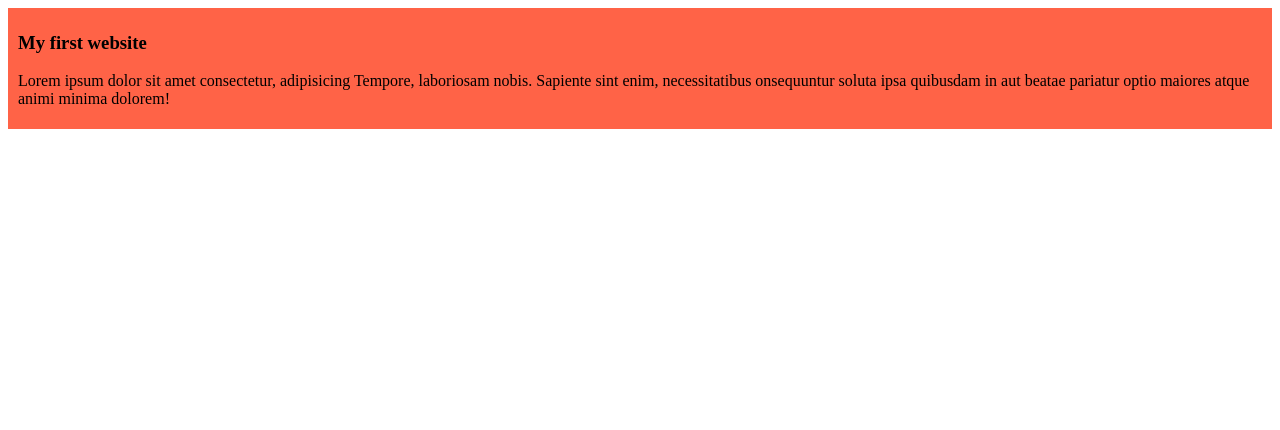
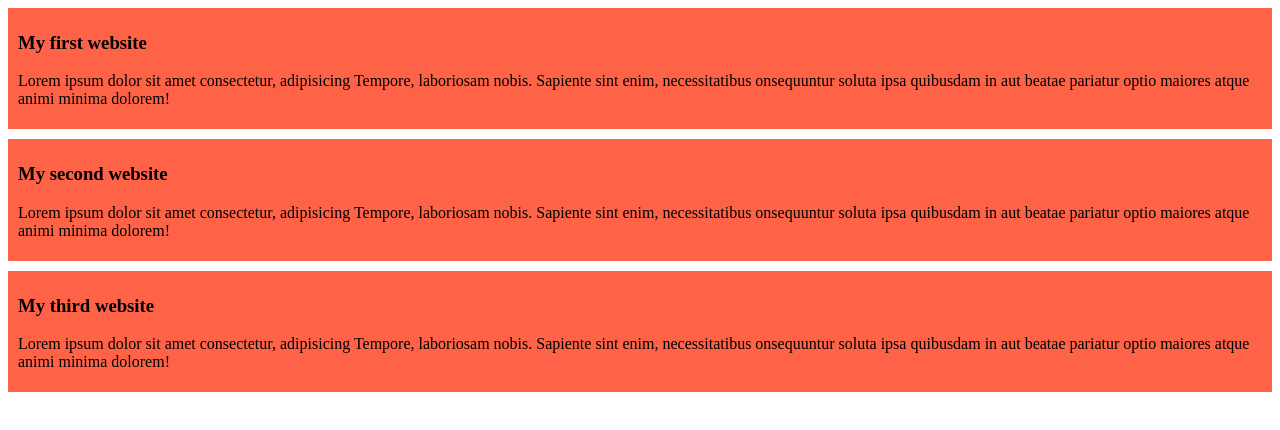
Before and after one commit to tahmina170/my-shelly-coop-repo, a plain HTML site: page index.html in a window 1280 px wide. Drawn offline with Linux system fonts and the light colour scheme.

Commit message:
added blog 2 me

```diff
--- a/index.html
+++ b/index.html
@@ -15,6 +15,24 @@
         maiores atque animi
         minima dolorem!</p>
 </div>
+<div>
+    <h3>My second website
+    </h3>
+    <p>Lorem ipsum dolor sit amet consectetur, adipisicing
+         Tempore, laboriosam nobis. Sapiente sint enim, necessitatibus
+        onsequuntur soluta ipsa quibusdam in aut beatae pariatur optio
+        maiores atque animi
+        minima dolorem!</p>
+</div>
+<div>
+    <h3>My third website
+    </h3>
+    <p>Lorem ipsum dolor sit amet consectetur, adipisicing
+         Tempore, laboriosam nobis. Sapiente sint enim, necessitatibus
+        onsequuntur soluta ipsa quibusdam in aut beatae pariatur optio
+        maiores atque animi
+        minima dolorem!</p>
+</div>
 <body>
 
 </body>
--- a/styles/blog.css
+++ b/styles/blog.css
@@ -1,4 +1,5 @@
 div{
     background-color: tomato;
     padding: 5px 5px 5px 10px;
+    margin-bottom: 10px;
 }
```
